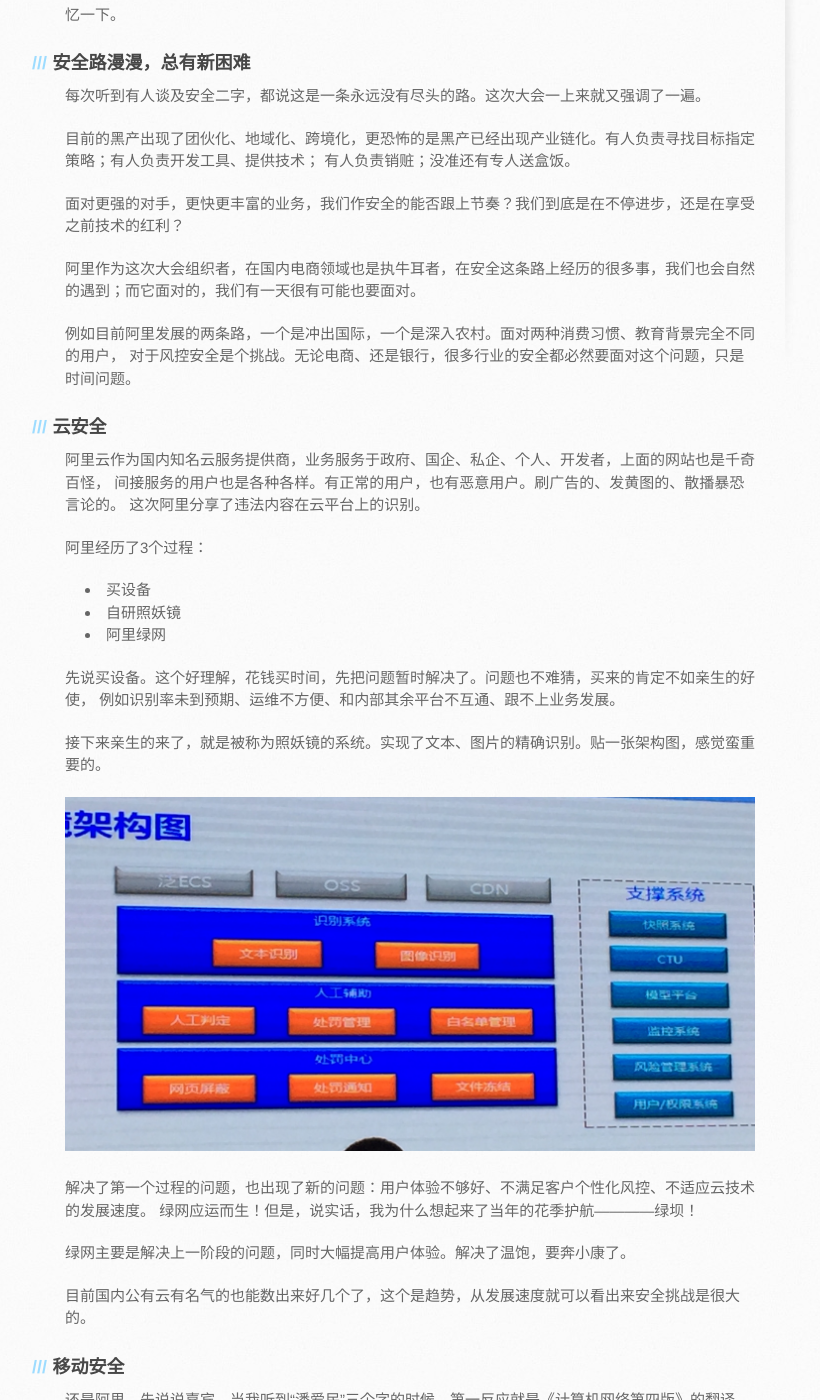
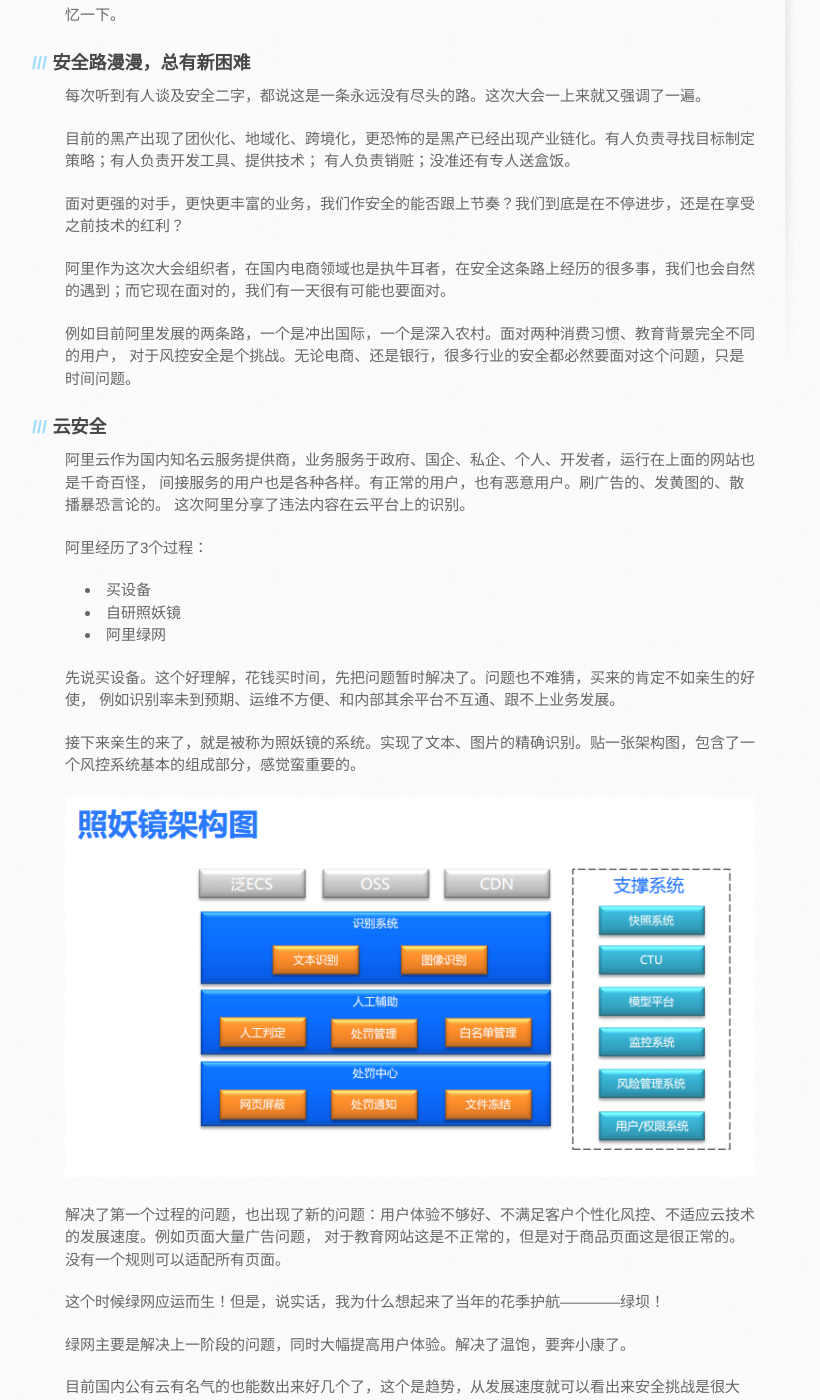
Before and after one commit to WalterInSH/walterinsh.github.io, a Jekyll site: the page built from _posts/2015-07-13-2015-alibaba-security-summit-review.md, in a window 1280 px wide and 1400 px high, scrolled down 379 px. Shown: the whole window, without its empty margins (105-925 px from the left). Built offline with Jekyll 4.4.1, drawn with Linux system fonts in a browser that asks for light colours; some web fonts are replaced; Markdown is read by kramdown in place of the engine named in the settings; comment, search, counter and statistics services are not loaded; some of the changed text lies outside the part shown.

Commit message:
add content

```diff
--- a/_posts/2015-07-13-2015-alibaba-security-summit-review.md
+++ b/_posts/2015-07-13-2015-alibaba-security-summit-review.md
@@ -11,19 +11,19 @@
 
 每次听到有人谈及安全二字，都说这是一条永远没有尽头的路。这次大会一上来就又强调了一遍。
 
-目前的黑产出现了团伙化、地域化、跨境化，更恐怖的是黑产已经出现产业链化。有人负责寻找目标指定策略；有人负责开发工具、提供技术；
+目前的黑产出现了团伙化、地域化、跨境化，更恐怖的是黑产已经出现产业链化。有人负责寻找目标制定策略；有人负责开发工具、提供技术；
 有人负责销赃；没准还有专人送盒饭。
 
 面对更强的对手，更快更丰富的业务，我们作安全的能否跟上节奏？我们到底是在不停进步，还是在享受之前技术的红利？
 
-阿里作为这次大会组织者，在国内电商领域也是执牛耳者，在安全这条路上经历的很多事，我们也会自然的遇到；而它面对的，我们有一天很有可能也要面对。
+阿里作为这次大会组织者，在国内电商领域也是执牛耳者，在安全这条路上经历的很多事，我们也会自然的遇到；而它现在面对的，我们有一天很有可能也要面对。
 
 例如目前阿里发展的两条路，一个是冲出国际，一个是深入农村。面对两种消费习惯、教育背景完全不同的用户，
 对于风控安全是个挑战。无论电商、还是银行，很多行业的安全都必然要面对这个问题，只是时间问题。
 
 ###云安全
 
-阿里云作为国内知名云服务提供商，业务服务于政府、国企、私企、个人、开发者，上面的网站也是千奇百怪，
+阿里云作为国内知名云服务提供商，业务服务于政府、国企、私企、个人、开发者，运行在上面的网站也是千奇百怪，
 间接服务的用户也是各种各样。有正常的用户，也有恶意用户。刷广告的、发黄图的、散播暴恐言论的。
 这次阿里分享了违法内容在云平台上的识别。
 
@@ -36,12 +36,14 @@
 先说买设备。这个好理解，花钱买时间，先把问题暂时解决了。问题也不难猜，买来的肯定不如亲生的好使，
 例如识别率未到预期、运维不方便、和内部其余平台不互通、跟不上业务发展。
 
-接下来亲生的来了，就是被称为照妖镜的系统。实现了文本、图片的精确识别。贴一张架构图，感觉蛮重要的。
+接下来亲生的来了，就是被称为照妖镜的系统。实现了文本、图片的精确识别。贴一张架构图，包含了一个风控系统基本的组成部分，感觉蛮重要的。
 
-<img src="/images/posts/zyj-architecture.jpg"/>
+<img src="/images/posts/zyj-architecture.png"/>
 
-解决了第一个过程的问题，也出现了新的问题：用户体验不够好、不满足客户个性化风控、不适应云技术的发展速度。
-绿网应运而生！但是，说实话，我为什么想起来了当年的花季护航————绿坝！
+解决了第一个过程的问题，也出现了新的问题：用户体验不够好、不满足客户个性化风控、不适应云技术的发展速度。例如页面大量广告问题，
+对于教育网站这是不正常的，但是对于商品页面这是很正常的。没有一个规则可以适配所有页面。
+
+这个时候绿网应运而生！但是，说实话，我为什么想起来了当年的花季护航————绿坝！
 
 绿网主要是解决上一阶段的问题，同时大幅提高用户体验。解决了温饱，要奔小康了。
 
@@ -114,10 +116,34 @@
 
 上面的几个因素，对于大公司而言，部门配合成本比技术成本高很多。是我们实施时要考虑的！
 
+另外，唯品会与日志相关的分享，其实也是“态势感知”的实现。从日志中获取更多信息，同时利用Apache storm提供实时快速的计算能力。
+
 ###以点击面
 
 对于我们作安全的，在设计系统时要考虑到各种情况，无论是周知的方案还是和自身业务相关的特殊方案，恨不得能加上的都加上。
 
 对于黑产，只要找到系统中的一两个漏洞，就可以帮你攻破。
 
-我们的防御好似一个平面，而黑产的进攻却集中于上面的一点。
+我们的防御好似一个平面，而黑产的进攻却集中于上面的一点。我们似乎很被动，怎么办？
+
+会议上肖新光前辈从他的实战经验中总结出了两点：
+
+* 我们无论面对神一样的对手还是猪一样的对手，都被搞定了，不是因为我们的工具和手段不够好，而往往是因为我们没有正确使用这些工具和手段
+* 我们要抓住防御的高点，也就是基础检测能力，可以击杀普通攻击者，阻挠高级攻击者。不要盲目追求技术革命。
+
+我的理解就是：做好基本功
+
+###跨公司联防联动
+
+跨公司联防联动这个话题，没有人细讲，但是很多嘉宾都提了。但是，面对越来越有组织的黑产，单独的一家公司可以做到多好？
+
+2013年的时候就听说支付宝想要做一个安全平台，需要唯品会这边向支付宝发送一些数据，印象中包含手机号、IP之类的，然后支付宝告诉我们相应数据是否存在风险。
+虽然后来这件事没有成，但是可以看出来支付宝已经在做跨公司的数据整合和开放API了。
+
+从各个安全部门的角度想，跨公司和安全合作肯定好的。但是什么数据可以共享，什么不可以，往往不是安全部门一个部门就可以说了算的。
+
+现在较为成熟的方式应该是乌云这样的第三方安全平台和厂商的合作，厂商之间的安全合作是个任重道远的目标。
+
+###大会PPT
+
+[点我](http://security.alibaba.com/blog/blog.htm?spm=0.0.0.0.elEwWP&id=25)
```
Also changed, not shown: images/posts/zyj-architecture.jpg (deleted), images/posts/zyj-architecture.png (added).
